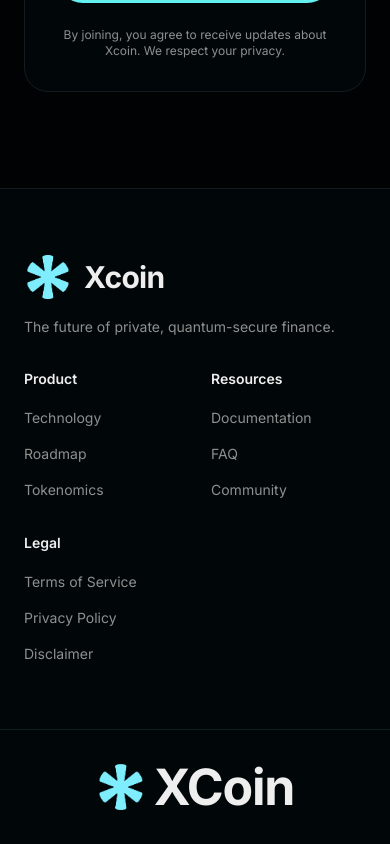
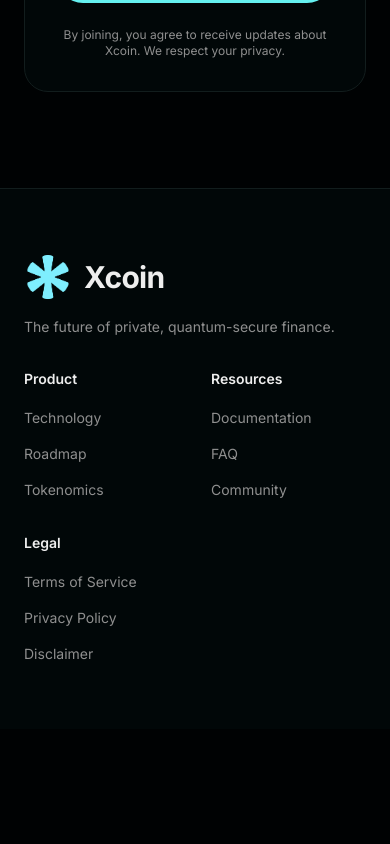
Before and after one commit to Fabischu2008/Xcoin_Website, a Next.js app: page / in a window 390 px wide. Shown: the part 8149-8993 px from the top of the page. After the commit the page ends 8878 px from the top, so only its background shows below. Built offline with nearby package versions, Linux system fonts and the light colour scheme; no server answers.

Commit message:
sehr gut

```diff
--- a/components/footer.tsx
+++ b/components/footer.tsx
@@ -57,24 +57,6 @@ export default function Footer() {
           ))}
         </div>
       </div>
-
-      {/* Large Logo and Text at the bottom */}
-      <div className="border-t border-border py-8 sm:py-12 lg:py-16 overflow-hidden">
-        <div className="mx-auto max-w-7xl px-3 sm:px-4 md:px-6 lg:px-8">
-          <div className="flex flex-row items-center justify-center gap-2 sm:gap-4 md:gap-6 w-full max-w-full">
-            <Image
-              src="/logo2.png"
-              alt="Xcoin Logo"
-              width={200}
-              height={200}
-              sizes="(max-width: 640px) 50px, (max-width: 768px) 80px, (max-width: 1024px) 120px, 200px"
-              className="h-[50px] w-[50px] sm:h-[80px] sm:w-[80px] md:h-[120px] md:w-[120px] lg:h-[200px] lg:w-[200px] object-contain flex-shrink-0"
-              priority
-            />
-            <span className="h-[50px] text-[50px] sm:h-[80px] sm:text-[80px] md:h-[120px] md:text-[120px] lg:h-[200px] lg:text-[200px] font-bold tracking-tight leading-none flex items-center min-w-0 overflow-hidden">XCoin</span>
-          </div>
-        </div>
-      </div>
     </footer>
   )
 }
```
